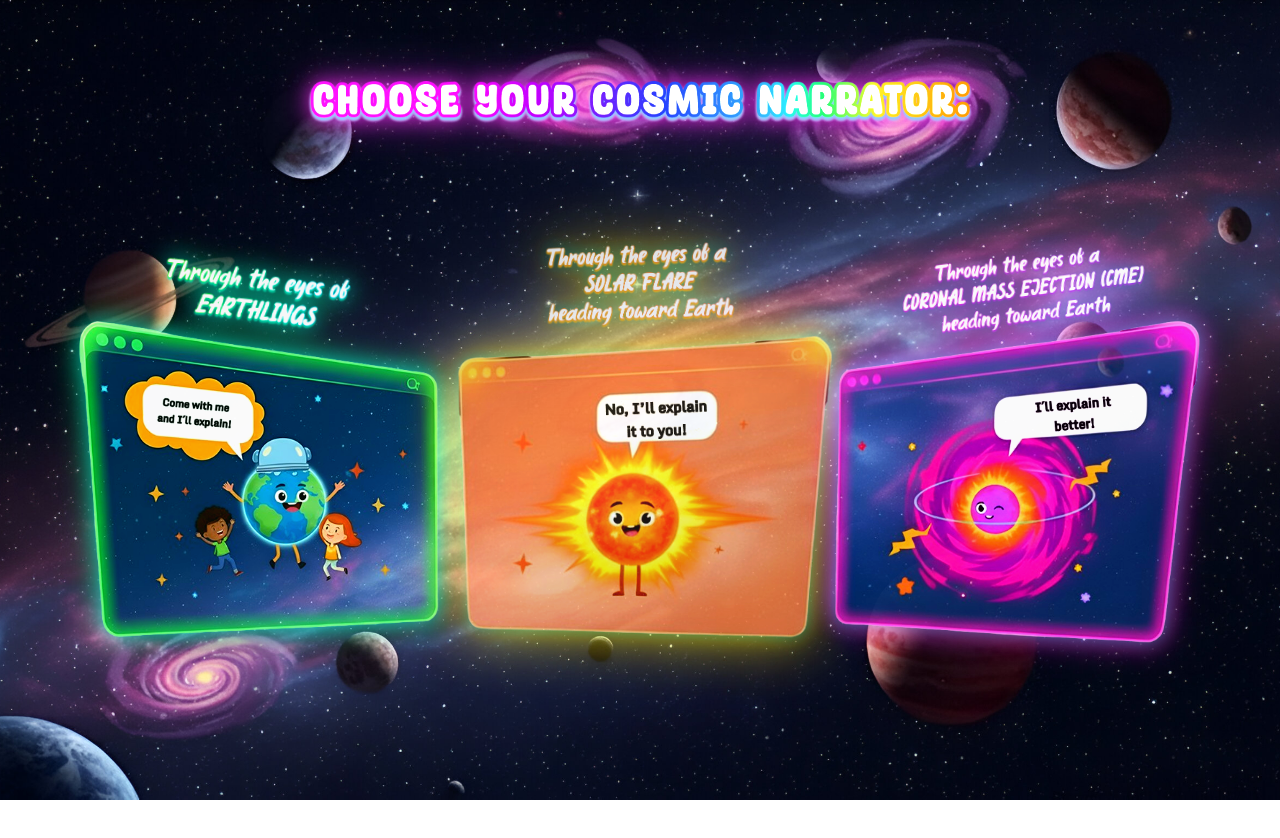
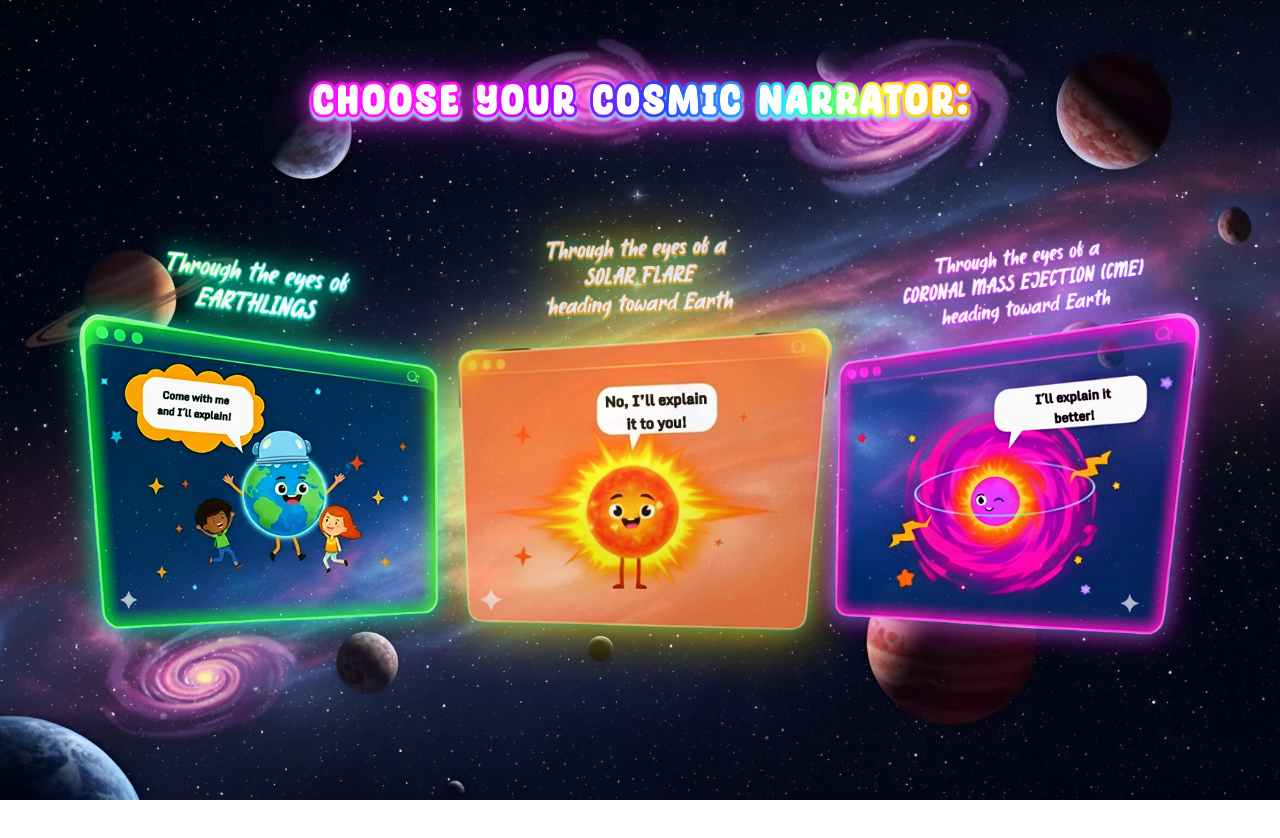
Before and after one commit to pancakehoneyb/Stellar-Narrators, a website: page lobby.html in a window 1280 px wide. Drawn offline with Linux system fonts and the light colour scheme.

Commit message:
adicionei as fotos do quadro com marca e a spark

```diff
--- a/lobby.html
+++ b/lobby.html
@@ -52,7 +52,7 @@
             background-size: cover;
             background-position: center;
             position: relative;
-            margin-top: 110px;
+            margin-top: 95px;
             text-align: center;
         }
 
@@ -60,6 +60,7 @@
             display: flex;
             flex-direction: row;
             justify-content: center;
+
         }
 
         .botoes {
@@ -122,19 +123,19 @@
             <div class="quadro" id="quadro-terra">
                 <a href="pessoas.html">
                     <img src="src/imgapps/earthlings.png" alt="" id="texto-earthlings">
-                    <img src="src/img/Frame_1__1_-removebg-preview.png" alt="EARTH">
+                    <img src="src/img/quadro-terra.png" alt="EARTH">
                 </a>
             </div>
             <div class="quadro" id="quadro-sol">
                 <a href="solar-flare/index.html">
                     <img src="src/imgapps/solarflare.png" alt="" id="texto-sol">
-                    <img src="src/img/Group_1-removebg-preview.png" alt="SUN">
+                    <img src="src/img/quadro-erupcao.png" alt="SUN">
                 </a>
             </div>
             <div class="quadro" id="quadro-cme">
                 <a href="cme/index.html">
                     <img src="src/imgapps/cme.png" alt="" id="texto-cme">
-                    <img src="src/img/Frame_1__2_-removebg-preview.png" alt="EMC">
+                    <img src="src/img/quadro-cme.png" alt="EMC">
                 </a>
             </div>
             <div class="botoes">
```
Also changed, not shown: src/img/Frame_1__1_-removebg-preview.png (deleted), src/img/Frame_1__2_-removebg-preview.png (deleted), src/img/Gemini_Generated_Image_82y50982y50982y5.png (deleted), src/img/Group_1-removebg-preview.png (deleted), src/img/Quadro-EMC-Lobby.png (deleted), src/img/Quadro-ErupçãoSolar-Lobby.png (deleted), src/img/quadro-cme.png (added), src/img/quadro-erupcao.png (added), src/img/quadro-terra.png (added), 1 other file.
